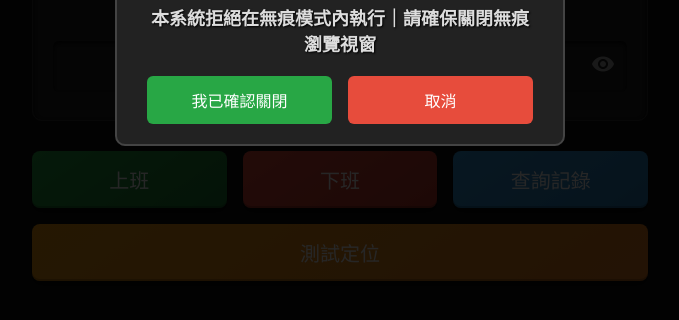
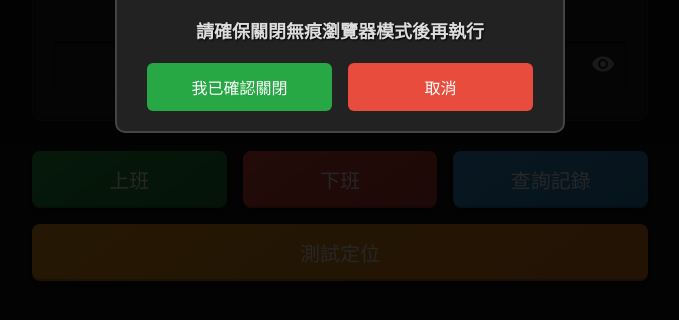
Before and after one commit to Randy-Classroom-tw/OS-Punch-clock, a plain HTML site: page index.html in a window 1280 px wide. Shown: the part 364-684 px from the top of the page, without its empty margins (300-979 px from the left). Drawn offline with Linux system fonts and the light colour scheme.

Commit message:
Update index.html

```diff
--- a/index.html
+++ b/index.html
@@ -380,7 +380,7 @@
   <div id="incognitoPrompt">
     <div class="prompt-content">
       <h2>系統提示</h2>
-      <p>本系統拒絕在無痕模式內執行｜請確保關閉無痕瀏覽視窗</p>
+      <p>請確保關閉無痕瀏覽器模式後再執行</p>
       <div class="button-group">
         <button id="confirmIncognito">我已確認關閉</button>
         <button id="cancelIncognito">取消</button>
```
